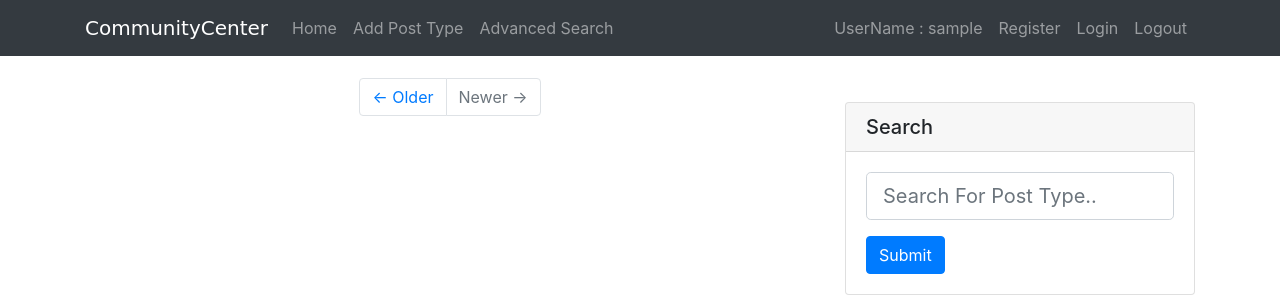
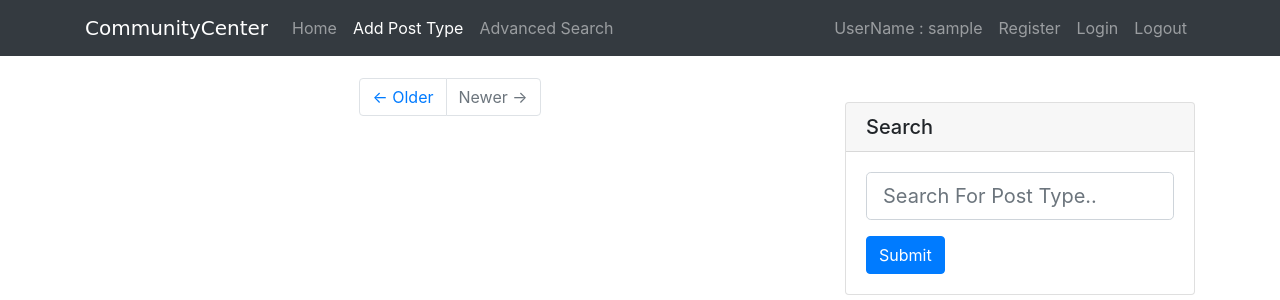
Before and after one commit to eermis1/SWE573, a Django app: template communityc/community/templates/index_pt.html in a window 1280 px wide. Shown: the top 300 px of the page. Run offline with Django 3.2, Linux system fonts and the light colour scheme; the template is opened without the code that fills it, so the values that code supplies are empty; the visitor is signed in with stand-in values (Sample User, id 1); some libraries are stand-ins or nearby versions.

Commit message:
Minor Improvements - Activate Item in Navbar

```diff
--- a/communityc/community/templates/index_pt.html
+++ b/communityc/community/templates/index_pt.html
@@ -30,7 +30,7 @@
             <li class="nav-item">
               <a class="nav-link" href="{% url 'community:homepage'%}">Home</a>
             </li>
-            <li class="nav-item">
+            <li class="nav-item active">
               <a class="nav-link" href="{% url 'community:posttype_create' community.id%}">Add Post Type</a>
             </li>
               <li class="nav-item">
```
